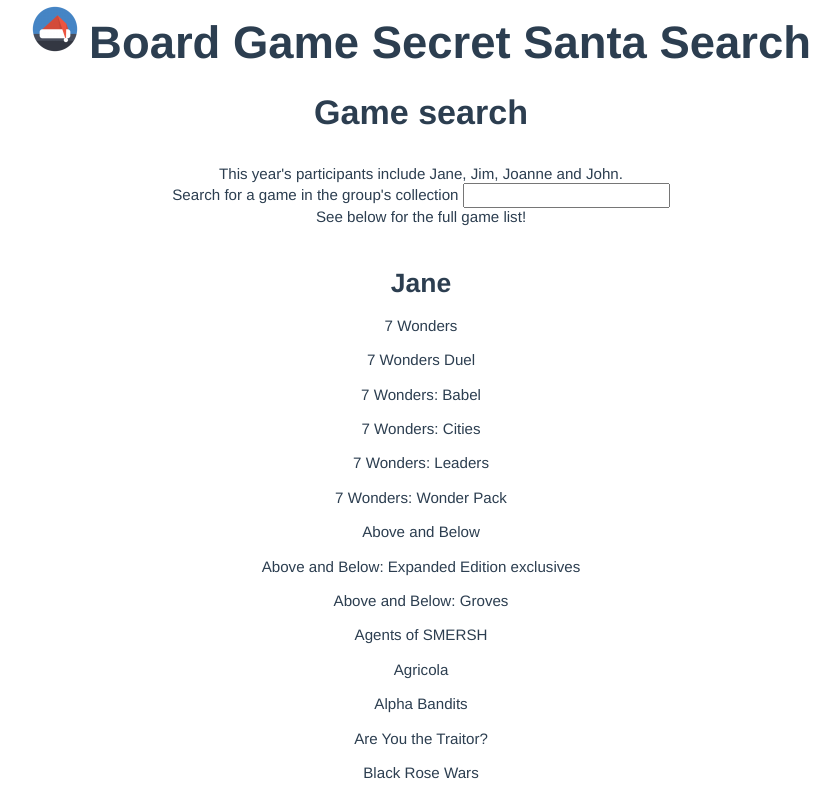
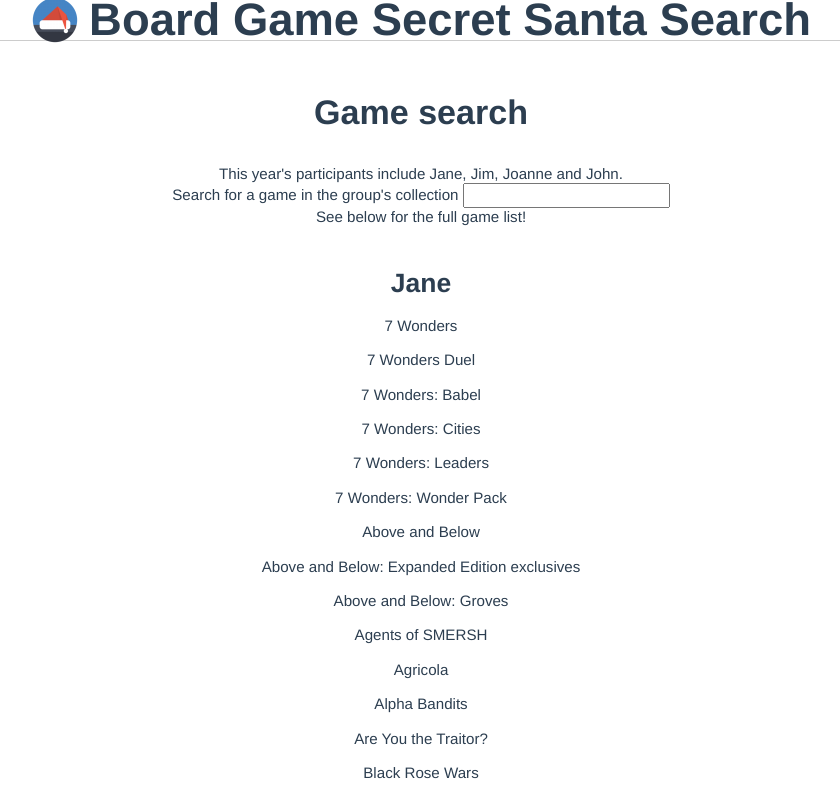
Before and after one commit to squireChuck/board-game-secret-santa-search, a Vue app in the folder ui/: page / in a window 1280 px wide. Shown: the top 799 px of the page, without its empty margins (219-1059 px from the left). Built offline with nearby package versions, Linux system fonts and the light colour scheme.

Commit message:
moving more styles out of main.css into their respective components, more style tweaking of TheHeader

```diff
--- a/ui/src/assets/css/main.css
+++ b/ui/src/assets/css/main.css
@@ -11,21 +11,3 @@
   grid-template-rows: 50px 1fr;
   grid-row-gap: 10px;
 }
-
-header * {
-  display: inline;
-  margin: 5px;
-}
-
-/* Common across viewport sizes */
-h3 {
-  margin: 40px 0 0;
-}
-ul {
-  list-style-type: none;
-  padding: 0;
-}
-li {
-  display: inline-block;
-  margin: 0 10px;
-}
--- a/ui/src/components/GameListItem.vue
+++ b/ui/src/components/GameListItem.vue
@@ -29,6 +29,19 @@
 </script>
 
 <style scoped>
+/* Common across viewport sizes */
+h3 {
+  margin: 40px 0 0;
+}
+ul {
+  list-style-type: none;
+  padding: 0;
+}
+li {
+  display: inline-block;
+  margin: 0 10px;
+}
+
 .game-name {
   max-width: 15em;
 }
--- a/ui/src/components/TheHeader.vue
+++ b/ui/src/components/TheHeader.vue
@@ -1,39 +1,96 @@
 <template>
-  <header>
+  <header class="container-flex">
     <template>
       <img
         :src="require('../assets/img/santa-hat-icon-32px.png')"
         alt="Santa Hat"
-        class="logo header-sm"
+        class="logo logo-sm"
       >
-      <h1 class="header-sm">BGS3</h1>
+      <h1 class="header header-sm">BGS3</h1>
     </template>
     <template>
       <img
         :src="require('../assets/img/santa-hat-icon-48px.png')"
         alt="Santa Hat"
-        class="logo header-lg"
+        class="logo logo-md"
       >
-      <h1 class="header-lg">Board Game Secret Santa Search</h1>
+      <h1 class="header header-md">BG Secret Santa Search</h1>
+    </template>
+    <template>
+      <img
+        :src="require('../assets/img/santa-hat-icon-48px.png')"
+        alt="Santa Hat"
+        class="logo logo-lg"
+      >
+      <h1 class="header header-lg">Board Game Secret Santa Search</h1>
     </template>
   </header>
 </template>
 
 <style scoped>
-@media (max-width: 576px) {
-  .header-sm {
-    display: show;
-  }
-  .header-lg {
+.container-flex {
+  display: flex;
+  justify-content: center;
+  align-items: center;
+}
+
+header {
+  height: 5vh;
+  padding: 0 0.75em 0 0.75em;
+  border-bottom: 1px solid rgba(128, 128, 128, 0.4);
+}
+
+.logo,
+.header {
+  /* display: inline; */
+  margin: 0px 5px 0px 5px;
+}
+
+.header-sm,
+.logo-sm {
+  display: inline-block;
+}
+.header-md,
+.header-lg,
+.logo-md,
+.logo-lg {
+  display: none;
+}
+
+.logo-sm {
+  height: 32px;
+  width: 32px;
+}
+@media (min-width: 40em) {
+  .header-sm,
+  .header-lg,
+  .logo-sm,
+  .logo-lg {
     display: none;
   }
+  .header-md,
+  .logo-md {
+    display: inline-block;
+  }
+  .logo-md {
+    height: 48px;
+    width: 48px;
+  }
 }
-@media (min-width: 577px) {
-  .header-sm {
+@media (min-width: 50em) {
+  .header-sm,
+  .header-md,
+  .logo-sm,
+  .logo-md {
     display: none;
   }
-  .header-lg {
-    display: show;
+  .header-lg,
+  .logo-lg {
+    display: inline-block;
+  }
+  .logo-lg {
+    height: 48px;
+    width: 48px;
   }
 }
 </style>
```
Also changed, not shown: 1 other file (tests, documents, lock files or other folders).
